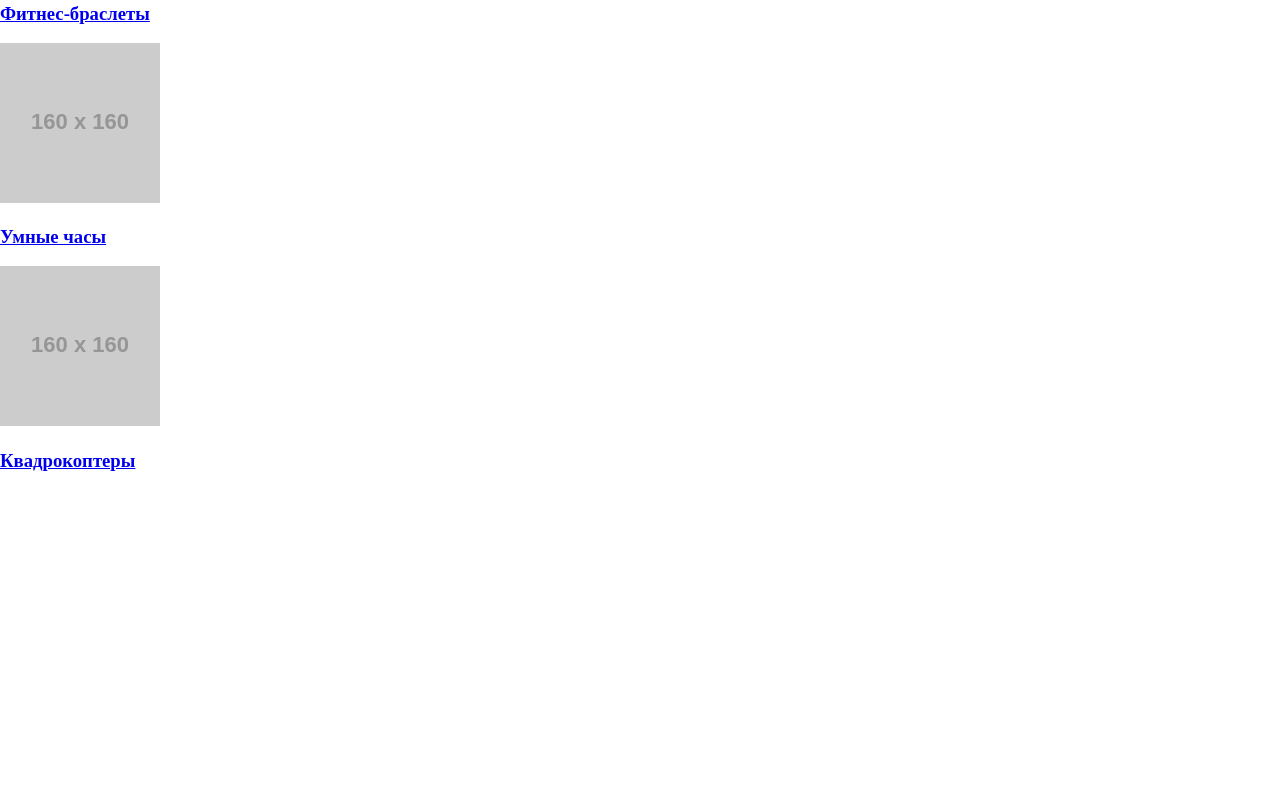
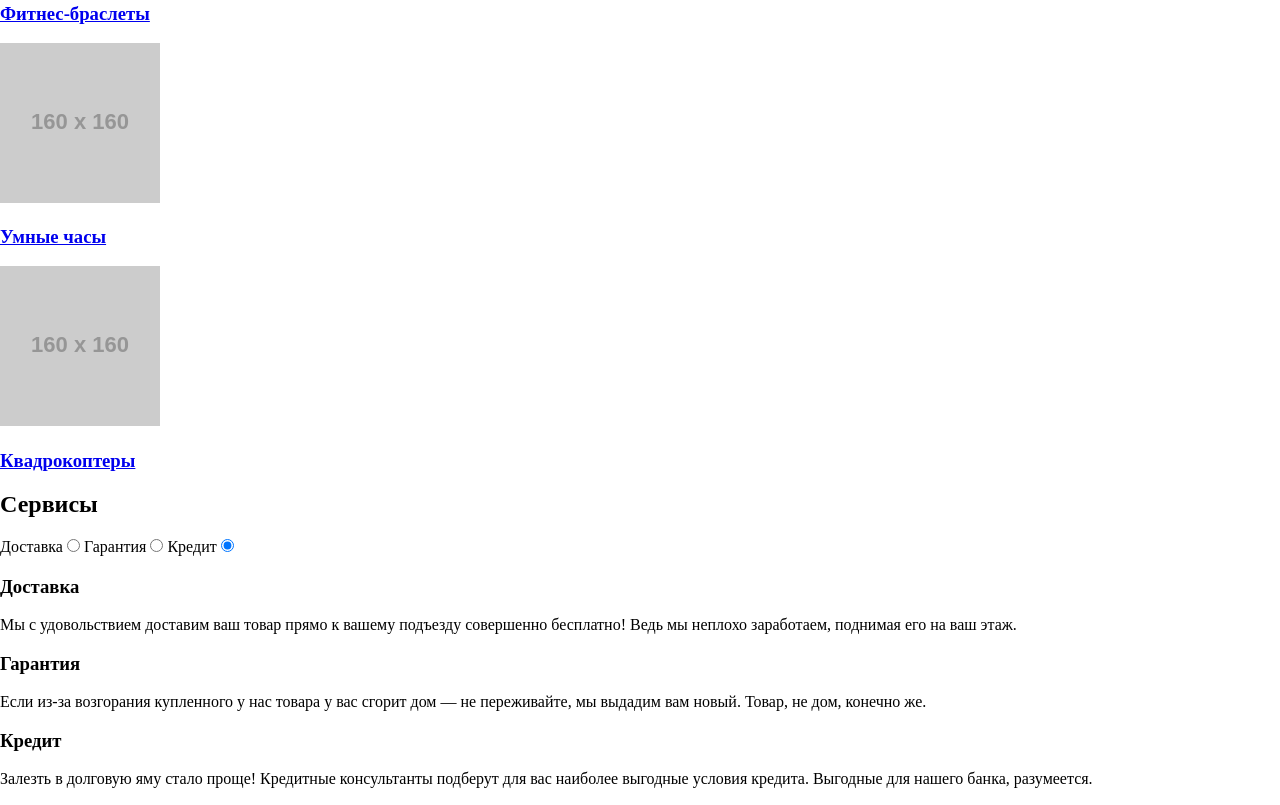
Before and after one commit to FenrirRagner/83632-device, a plain HTML site: page index.html in a window 1280 px wide. Shown: the part 2959-3764 px from the top of the page. Before the commit the page ends 3449 px from the top, so only its background shows below. Drawn offline with Linux system fonts and the light colour scheme; placeholder pictures from the web are drawn by us.

Commit message:
Сделана разметка блока сервисов

```diff
--- a/index.html
+++ b/index.html
@@ -121,7 +121,26 @@
           <h3 class="product-categories-name">Квадрокоптеры</h3>
         </a>
       </section>
-
+      <section class="services">
+        <h2 class="services-title">Сервисы</h2>
+        <label class="services-delivery">
+          Доставка <input class="services-input" type="radio" name="Доставка" checked>
+        </label>
+        <label class="services-warranty">
+          Гарантия <input class="services-input" type="radio" name="Доставка" checked>
+        </label>
+        <label class="services-credit">
+          Кредит <input class="services-input" type="radio" name="Доставка" checked>
+        </label>
+        <div class="services-content">
+          <h3 class="services-content-title">Доставка</h3>
+          <p class="services-content-text">Мы с удовольствием доставим ваш товар прямо к вашему подъезду совершенно бесплатно! Ведь мы неплохо заработаем, поднимая его на ваш этаж.</p>
+          <h3 class="services-content-title">Гарантия</h3>
+          <p class="services-content-text">Если из-за возгорания купленного у нас товара у вас сгорит дом — не переживайте, мы выдадим вам новый. Товар, не дом, конечно же.</p>
+          <h3 class="services-content-title">Кредит</h3>
+          <p class="services-content-text">Залезть в долговую яму стало проще! Кредитные консультанты подберут для вас наиболее выгодные условия кредита. Выгодные для нашего банка, разумеется.</p>
+        </div>
+      </section>
     </main>
     <footer>
 
```
